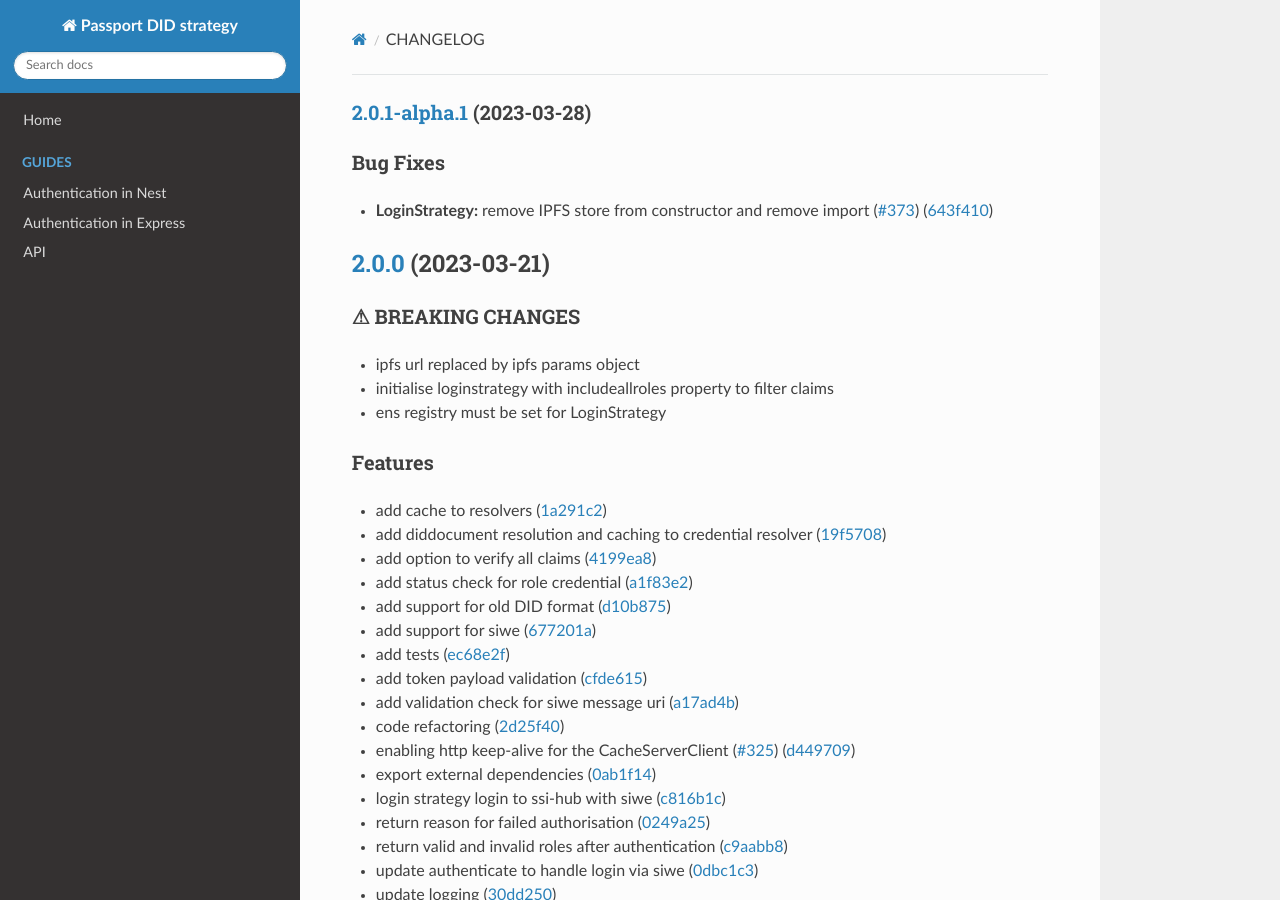
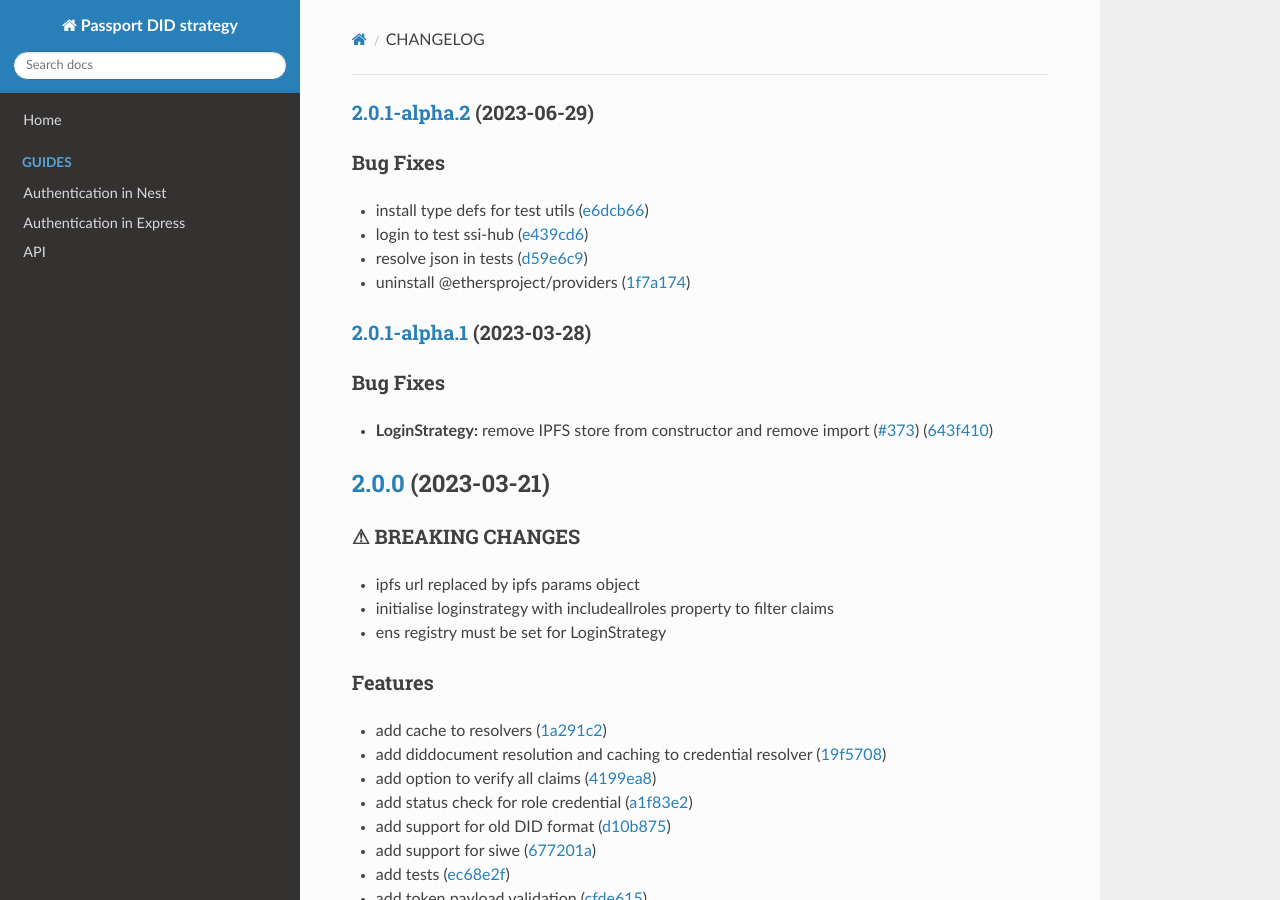
Before and after one commit to energywebfoundation/passport-did-auth, an MkDocs documentation site: the page built from docs/CHANGELOG.md, in a window 1280 px wide and 900 px high. Built offline with MkDocs 1.6.1, drawn with Linux system fonts in a browser that asks for light colours; nearby versions of some CDN libraries.

Commit message:
chore(release): 2.0.1-alpha.2 [skip ci]
### [2.0.1-alpha.2](https://github.com/energywebfoundation/passport-did-auth/compare/v2.0.1-alpha.1...v2.0.1-alpha.2) (2023-06-29)

### Bug Fixes

* install type defs for test utils ([e6dcb66](https://github.com/energywebfoundation/passport-did-auth/commit/e6dcb66bbfb7e970e2fc566242f589677df416ed))
* login to test ssi-hub ([e439cd6](https://github.com/energywebfoundation/passport-did-auth/commit/e439cd69d29353e4de4371172e806fe4136c71d0))
* resolve json in tests ([d59e6c9](https://github.com/energywebfoundation/passport-did-auth/commit/d59e6c97c1a8ae495330bfb73ac96c78c9b4fc84))
* uninstall @ethersproject/providers ([1f7a174](https://github.com/energywebfoundation/passport-did-auth/commit/1f7a17442a599c1cb9a9c5defefadec7e1e7ce50))

```diff
--- a/docs/CHANGELOG.md
+++ b/docs/CHANGELOG.md
@@ -1,3 +1,13 @@
+### [2.0.1-alpha.2](https://github.com/energywebfoundation/passport-did-auth/compare/v2.0.1-alpha.1...v2.0.1-alpha.2) (2023-06-29)
+
+
+### Bug Fixes
+
+* install type defs for test utils ([e6dcb66](https://github.com/energywebfoundation/passport-did-auth/commit/e6dcb66bbfb7e970e2fc566242f589677df416ed))
+* login to test ssi-hub ([e439cd6](https://github.com/energywebfoundation/passport-did-auth/commit/e439cd69d29353e4de4371172e806fe4136c71d0))
+* resolve json in tests ([d59e6c9](https://github.com/energywebfoundation/passport-did-auth/commit/d59e6c97c1a8ae495330bfb73ac96c78c9b4fc84))
+* uninstall @ethersproject/providers ([1f7a174](https://github.com/energywebfoundation/passport-did-auth/commit/1f7a17442a599c1cb9a9c5defefadec7e1e7ce50))
+
 ### [2.0.1-alpha.1](https://github.com/energywebfoundation/passport-did-auth/compare/v2.0.0...v2.0.1-alpha.1) (2023-03-28)
 
 
--- a/package.json
+++ b/package.json
@@ -1,6 +1,6 @@
 {
   "name": "passport-did-auth",
-  "version": "2.0.1-alpha.1",
+  "version": "2.0.1-alpha.2",
   "description": "",
   "main": "dist/index.js",
   "types": "dist/index.d.ts",
```
